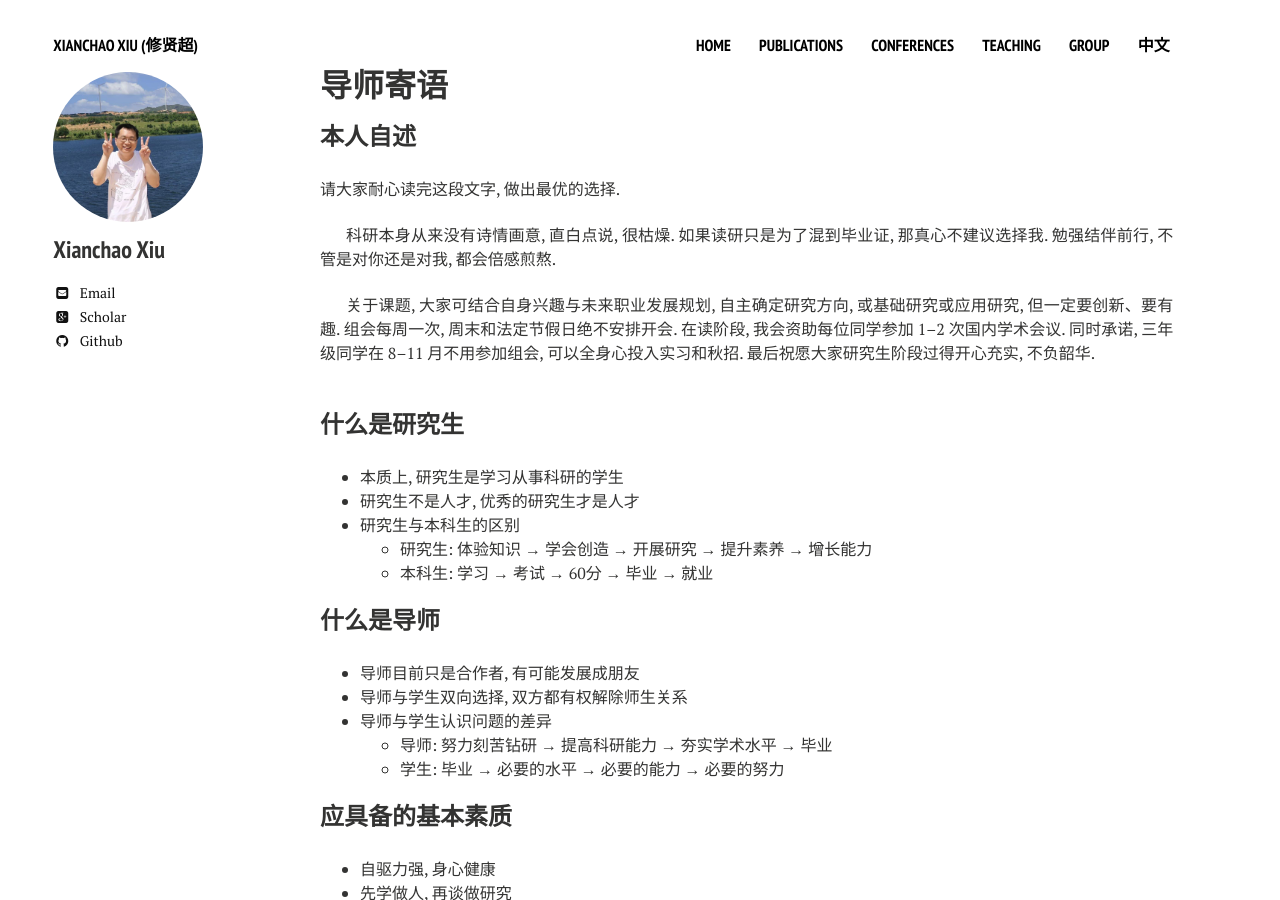
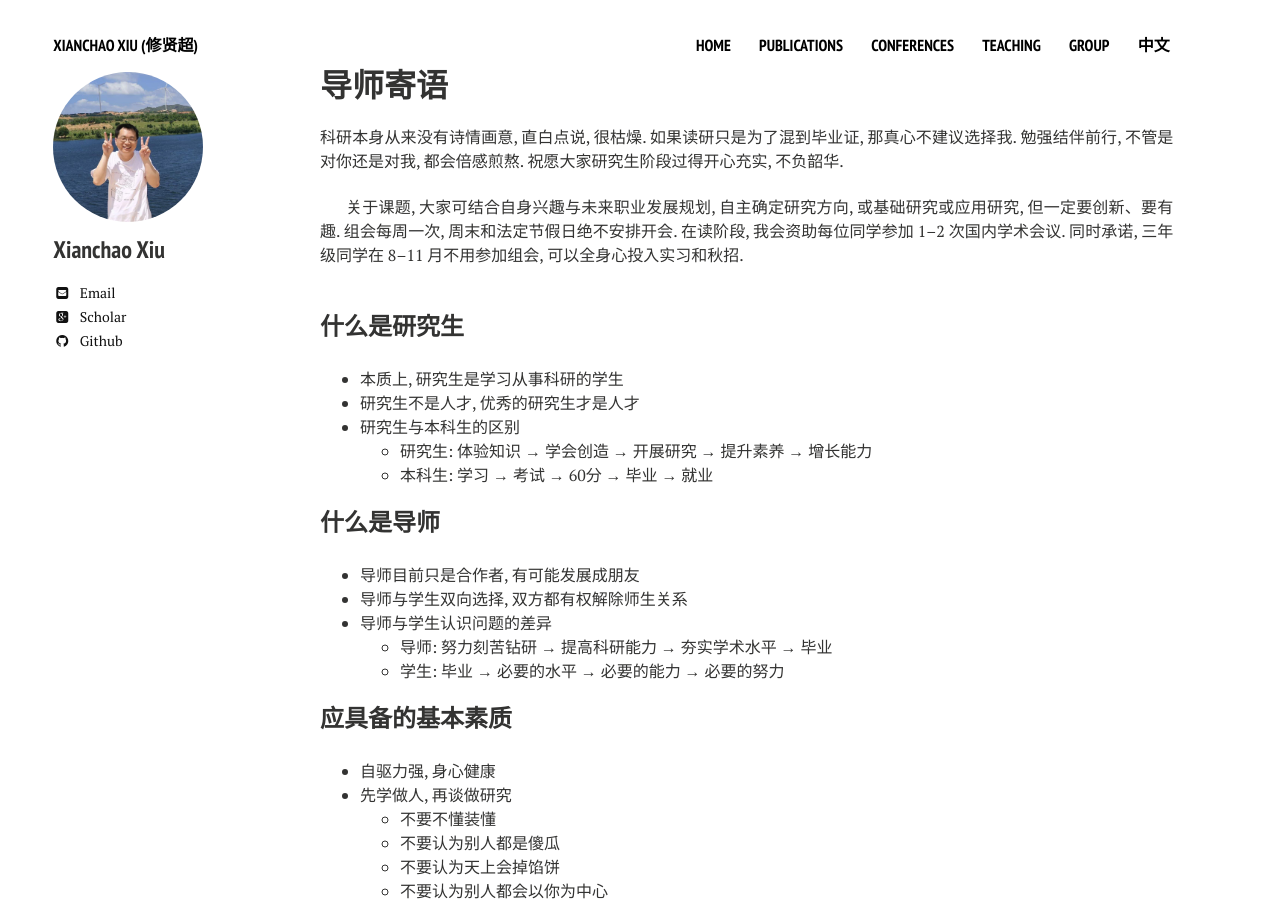
Before and after one commit to xianchaoxiu/xianchaoxiu.github.io, a Jekyll site: the page built from group/reading/index.md, in a window 1280 px wide and 900 px high. Built offline with Jekyll 4.4.1, drawn with Linux system fonts in a browser that asks for light colours; nearby versions of some CDN libraries.

Commit message:
Update index.md

```diff
--- a/group/reading/index.md
+++ b/group/reading/index.md
@@ -6,19 +6,15 @@ share: false
 ---
 
 
-### 本人自述
-
-请大家耐心读完这段文字, 做出最优的选择. <br> <br>
-
 科研本身从来没有诗情画意, 直白点说, 很枯燥.
 如果读研只是为了混到毕业证, 那真心不建议选择我.
-勉强结伴前行, 不管是对你还是对我, 都会倍感煎熬. <br> <br>
+勉强结伴前行, 不管是对你还是对我, 都会倍感煎熬.
+祝愿大家研究生阶段过得开心充实, 不负韶华. <br> <br>
 
 关于课题, 大家可结合自身兴趣与未来职业发展规划, 自主确定研究方向, 或基础研究或应用研究, 但一定要创新、要有趣.
 组会每周一次, 周末和法定节假日绝不安排开会.
 在读阶段, 我会资助每位同学参加 1–2 次国内学术会议.
-同时承诺, 三年级同学在 8–11 月不用参加组会, 可以全身心投入实习和秋招.
-最后祝愿大家研究生阶段过得开心充实, 不负韶华. <br> <br>
+同时承诺, 三年级同学在 8–11 月不用参加组会, 可以全身心投入实习和秋招. <br> <br>
 
 
 ### 什么是研究生
```
